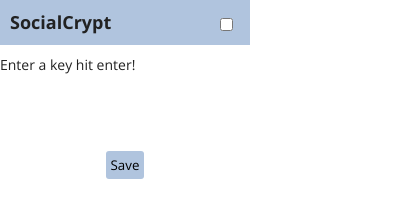
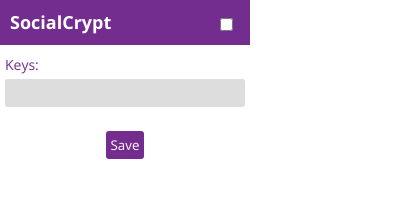
Before and after one commit to biw/SocialCrypt, a browser extension: page static/html/popup.html in a window 400 px wide. Drawn offline with nearby package versions, Linux system fonts and the light colour scheme.

Commit message:
pimpin style

```diff
--- a/static/css/popup.css
+++ b/static/css/popup.css
@@ -18,17 +18,17 @@
     padding: 0 0 0 0;
     font-size: 14px;
     color: #222;
-
 }
 
 .title {
     width: 230px;
     height: 25px;
     padding: 10px;
-    background: lightsteelblue;
+    background: #722d8e;
     font-weight: 700;
     font-size: 18px;
     text-align: left;
+    color: #FFF;
     margin-bottom: 10px;
 }
 
@@ -45,15 +45,35 @@
 }
 
 #save {
-    background: lightsteelblue;
+    background: #722d8e;
+    color: #FFF;
     text-align: center;
     padding: 5px;
     border-radius: 3px;
     margin: auto;
     display: block;
-    margin: 40px auto 0 auto;
+    margin: 30px auto px auto;
 }
 
 #save:hover {
     cursor: pointer;
 }
+
+#enc-keys-input {
+    background: #DDD;
+    padding: 5px;
+    border-radius: 3px;
+    margin: 5px 5px 0px 5px;
+    width: 240px;
+    color: #722d8e;
+}
+
+#enc-keys-label {
+    margin: 5px 5px 5px 5px;
+    color: #722d8e;
+}
+
+#enc-keys-list {
+    margin: 5px 5px 5px 5px;
+    color: #722d8e;
+}
--- a/static/html/popup.html
+++ b/static/html/popup.html
@@ -11,7 +11,7 @@
     </div>
 
     <form id='enc-keys'>
-        <label>Enter a key hit enter!</label>
+        <label id='enc-keys-label'>Keys:</label>
         <input id='enc-keys-input' type="text" />
     </form>
     <ul id='enc-keys-list'></ul>
--- a/static/js/popup.js
+++ b/static/js/popup.js
@@ -2,7 +2,7 @@
     console.log('item: '+ $('input').val());
     if ($('#enc-keys-input').val() !== '') {
         var inputValue = $('#enc-keys-input').val();
-        $('ul').append('<li>' + inputValue + '<a href="">x</a></li>');
+        $('ul').append('<li><a href="">x</a> ' + inputValue + '</li>');
     };
     $('#enc-keys-input').val('');
     return false;
```
Also changed, not shown: manifest.json.
